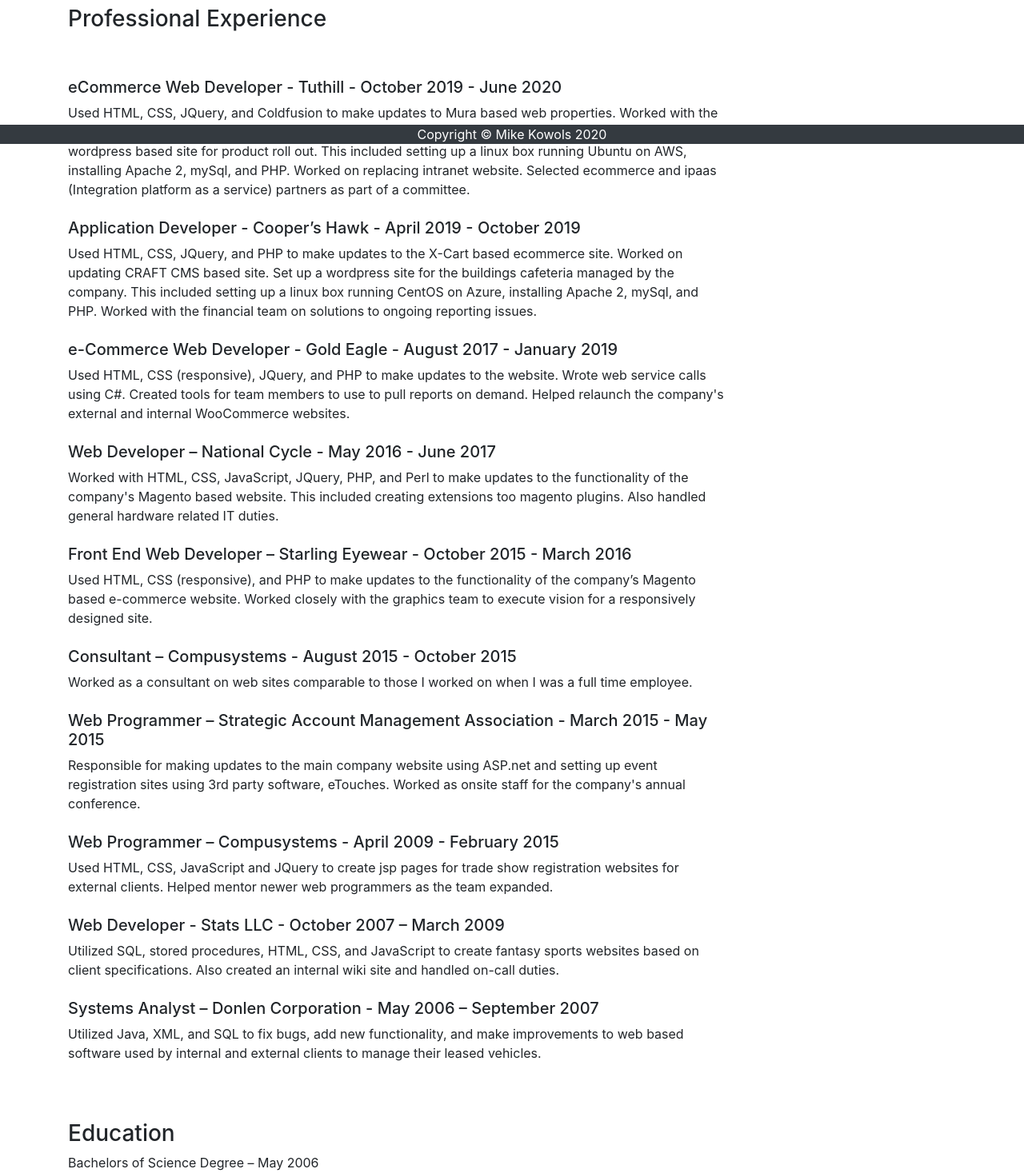
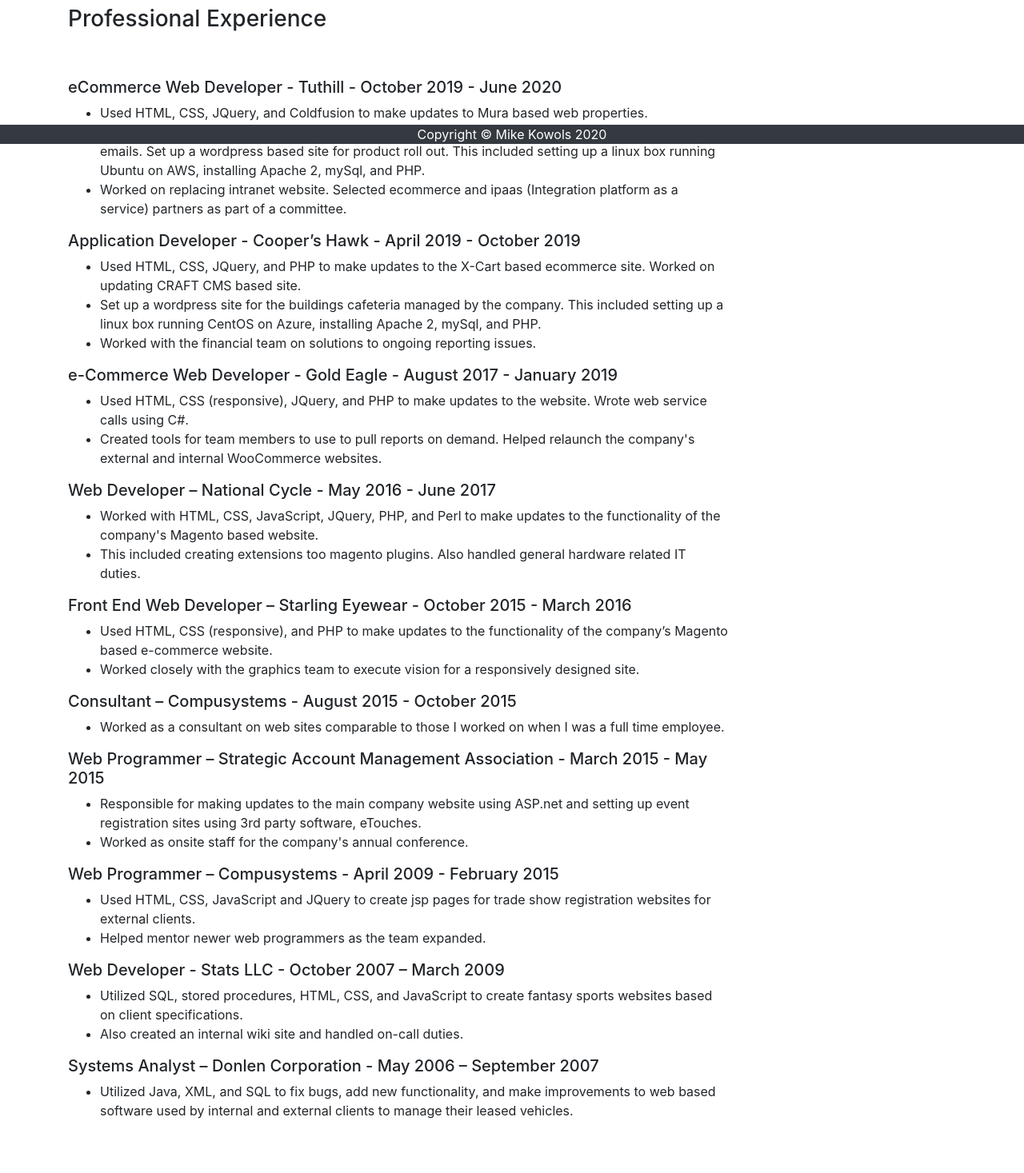
Before and after one commit to mikeKowols/reactSite, a React (Create React App) app: page /resume in a window 1280 px wide. Shown: the part 620-2087 px from the top of the page at 80% size. Built offline with nearby package versions, Linux system fonts and the light colour scheme.

Commit message:
Added the contact page back in and updated formatting on resume

```diff
--- a/src/App.js
+++ b/src/App.js
@@ -1,6 +1,6 @@
 import React from "react";
 import { BrowserRouter as Router, Route, Switch } from "react-router-dom";
-import { Navigation, Footer, Home, SampleWork,Resume, APICall, TeamSearch, NewsFeed } from "./components";
+import { Navigation, Footer, Home, SampleWork,Resume, APICall, TeamSearch, NewsFeed, Contact } from "./components";
 function App() {
   return (
     <div className="App">
@@ -10,6 +10,7 @@ function App() {
           <Route path="/" exact component={() => <Home />} />
           <Route path="/SampleWork" exact component={() => <SampleWork />} />
           <Route path="/APICall" exact component={() => <APICall />} />
+		  <Route path="/Contact" exact component={() => <Contact />} />
 		  <Route path="/resume" exact component={() => <Resume />} />
 		  <Route path="/TeamSearch" exact component={() => <TeamSearch />} />
 		  <Route path="/NewsFeed" exact component={() => <NewsFeed />} />
--- a/src/components/Contact.jsx
+++ b/src/components/Contact.jsx
@@ -13,8 +13,13 @@ function Contact() {
           <div className="col-lg-5">
             <h1 className="font-weight-light">Contact</h1>
             <p>
+				Mike Kowols<br/>
+				<a href="mailto:mikekowols@gmail.com?subject=">mikekowols@gmail.com</a><br/>
+				(847) 308-7356<br/>
+				<a target="blank" href="https://www.linkedin.com/in/mike-kowols-b604305/">LinkedIn</a><br/>
+				<a target="blank" href="https://github.com/mikeKowols/">GitHub</a><br/>
 
-            </p>
+			</p>
           </div>
         </div>
       </div>
--- a/src/components/Navigation.jsx
+++ b/src/components/Navigation.jsx
@@ -19,6 +19,15 @@ function Navigation(props) {
                 <Link className="nav-link" to="/">
                   Home
                   <span className="sr-only">(current)</span>
+                </Link>
+              </li>
+			  <li
+                className={`nav-item  ${
+                  props.location.pathname === "/contact" ? "active" : ""
+                }`}
+              >
+                <Link className="nav-link" to="/contact">
+                  Contact
                 </Link>
               </li>
                <li
--- a/src/components/Resume.jsx
+++ b/src/components/Resume.jsx
@@ -31,28 +31,93 @@ function Resume() {
 
 		<div className="row align-items-center my-5">
         	<div className="col-lg-9">
-
 				<h5>eCommerce Web Developer - Tuthill  - October 2019 - June 2020</h5>
-					Used HTML, CSS, JQuery, and Coldfusion to make updates to Mura based web properties. Worked with the Marketing team on designs for Salesforce Pardot forms, landing pages, and marketing emails.  Set up a wordpress based site for product roll out. This included setting up a linux box running Ubuntu on AWS, installing Apache 2, mySql, and PHP. Worked on replacing intranet website. Selected ecommerce and ipaas (Integration platform as a service)  partners as part of a committee.<br/><br/>
+					<ul>
+						<li>
+							Used HTML, CSS, JQuery, and Coldfusion to make updates to Mura based web properties.
+						</li>
+						<li>
+							Worked with the Marketing team on designs for Salesforce Pardot forms, landing pages, and marketing emails.  Set up a wordpress based site for product roll out. This included setting up a linux box running Ubuntu on AWS, installing Apache 2, mySql, and PHP.
+						</li>
+						<li>
+							Worked on replacing intranet website. Selected ecommerce and ipaas (Integration platform as a service)  partners as part of a committee.
+						</li>
+					</ul>
 				<h5>Application Developer - Cooper’s Hawk -  April 2019 - October 2019</h5>
-					Used HTML, CSS, JQuery, and PHP to make updates to the X-Cart based ecommerce site. Worked on updating CRAFT CMS based site.  Set up a wordpress site for the buildings cafeteria managed by the company. This included setting up a linux box running CentOS on Azure, installing Apache 2, mySql, and PHP. Worked with the financial team on solutions to ongoing reporting issues.<br/><br/>
+					<ul>
+						<li>
+							Used HTML, CSS, JQuery, and PHP to make updates to the X-Cart based ecommerce site. Worked on updating CRAFT CMS based site.
+						</li>
+						<li>
+							Set up a wordpress site for the buildings cafeteria managed by the company. This included setting up a linux box running CentOS on Azure, installing Apache 2, mySql, and PHP.
+						</li>
+						<li>
+							Worked with the financial team on solutions to ongoing reporting issues.
+						</li>
+					</ul>
 				<h5>e-Commerce Web Developer - Gold Eagle - August 2017 - January 2019</h5>
-					Used HTML, CSS (responsive), JQuery, and PHP to make updates to the website. Wrote web service calls using C#. Created tools for team members to use to pull reports on demand. Helped relaunch the company's external and internal WooCommerce websites. <br/><br/>
+					<ul>
+						<li>
+							Used HTML, CSS (responsive), JQuery, and PHP to make updates to the website. Wrote web service calls using C#.
+						</li>
+						<li>
+							Created tools for team members to use to pull reports on demand. Helped relaunch the company's external and internal WooCommerce websites.
+						</li>
+					</ul>
 				<h5>Web Developer – National Cycle - May 2016 - June 2017</h5>
-					Worked with HTML, CSS, JavaScript, JQuery, PHP, and Perl to make updates to the functionality of the company's Magento based website. This included creating extensions too magento plugins. Also handled general hardware related IT duties. <br/> <br/>
+					<ul>
+						<li>
+							Worked with HTML, CSS, JavaScript, JQuery, PHP, and Perl to make updates to the functionality of the company's Magento based website.</li>
+						<li>
+							This included creating extensions too magento plugins. Also handled general hardware related IT duties.
+						</li>
+					</ul>
 				<h5>Front End Web Developer – Starling Eyewear  - October 2015 - March 2016</h5>
-					Used HTML, CSS (responsive), and PHP to make updates to the functionality of the company’s Magento based e-commerce website. Worked closely with the graphics team to execute vision for a responsively designed site. <br/><br/>
+					<ul>
+						<li>
+							Used HTML, CSS (responsive), and PHP to make updates to the functionality of the company’s Magento based e-commerce website.</li>
+						<li>
+							Worked closely with the graphics team to execute vision for a responsively designed site.
+						</li>
+					</ul>
 				<h5>Consultant – Compusystems  -  August  2015 - October 2015</h5>
-					Worked as a consultant on web sites comparable to those I worked on when I was a full time employee.<br/><br/>
+					<ul>
+						<li>
+							Worked as a consultant on web sites comparable to those I worked on when I was a full time employee.
+						</li>
+					</ul>
 				<h5>Web Programmer – Strategic Account Management Association  - March 2015 - May 2015</h5>
-					Responsible for making updates to the main company website using ASP.net and setting up event registration sites using 3rd party software, eTouches. Worked as onsite staff for the company's annual conference. <br/><br/>
+					<ul>
+						<li>
+							Responsible for making updates to the main company website using ASP.net and setting up event registration sites using 3rd party software, eTouches.
+						</li>
+						<li>
+							Worked as onsite staff for the company's annual conference.
+						</li>
+					</ul>
 				<h5>Web Programmer – Compusystems  - April 2009 - February 2015</h5>
-					Used HTML, CSS, JavaScript and JQuery to create jsp pages for  trade show registration websites for external clients. Helped mentor newer web programmers as the team expanded. <br/><br/>
+					<ul>
+						<li>
+							Used HTML, CSS, JavaScript and JQuery to create jsp pages for  trade show registration websites for external clients.
+						</li>
+						<li>
+							Helped mentor newer web programmers as the team expanded.
+						</li>
+					</ul>
 				<h5>Web Developer  - Stats LLC - October 2007 – March 2009</h5>
-					Utilized SQL, stored procedures, HTML, CSS, and JavaScript to create fantasy sports websites based on client specifications. Also created an internal wiki site and handled on-call duties. <br/><br/>
+					<ul>
+						<li>
+							Utilized SQL, stored procedures, HTML, CSS, and JavaScript to create fantasy sports websites based on client specifications.</li>
+						<li>
+							Also created an internal wiki site and handled on-call duties.
+						</li>
+					</ul>
 				<h5>Systems Analyst – Donlen Corporation  -  May 2006 – September 2007</h5>
-					Utilized Java, XML, and SQL to fix bugs, add new functionality, and make improvements to web based software used by internal and external clients to manage their leased vehicles.<br/><br/>
-
+					<ul>
+						<li>
+							Utilized Java, XML, and SQL to fix bugs, add new functionality, and make improvements to web based software used by internal and external clients to manage their leased vehicles.
+						</li>
+					</ul>
 			</div>
         </div>
 		<div className="row align-items-center my-5">
@@ -64,10 +129,6 @@ function Resume() {
 					Minor: Management  <br/>
 			</div>
         </div>
-
-
-
-
       </div>
     </div>
   );
--- a/src/components/index.js
+++ b/src/components/index.js
@@ -5,6 +5,6 @@ export { default as Home } from "./Home";
 export { default as SampleWork } from "./SampleWork";
 export { default as APICall } from "./APICall";
 export { default as TeamSearch } from "./TeamSearch";
-
+ export { default as Contact } from "./Contact";
 export { default as Resume } from "./Resume";
 export { default as NewsFeed } from "./NewsFeed";
```
Lines whose indentation alone changed are shown as unchanged.
